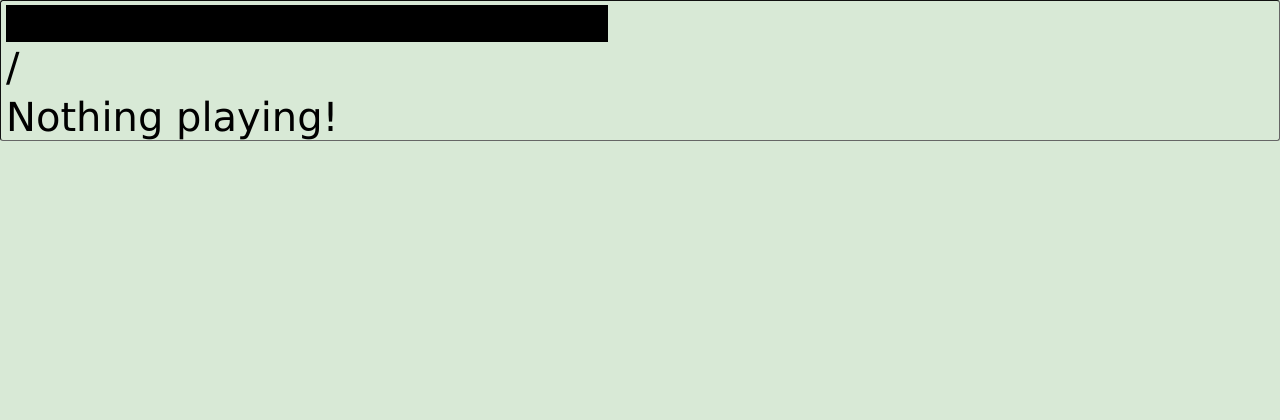
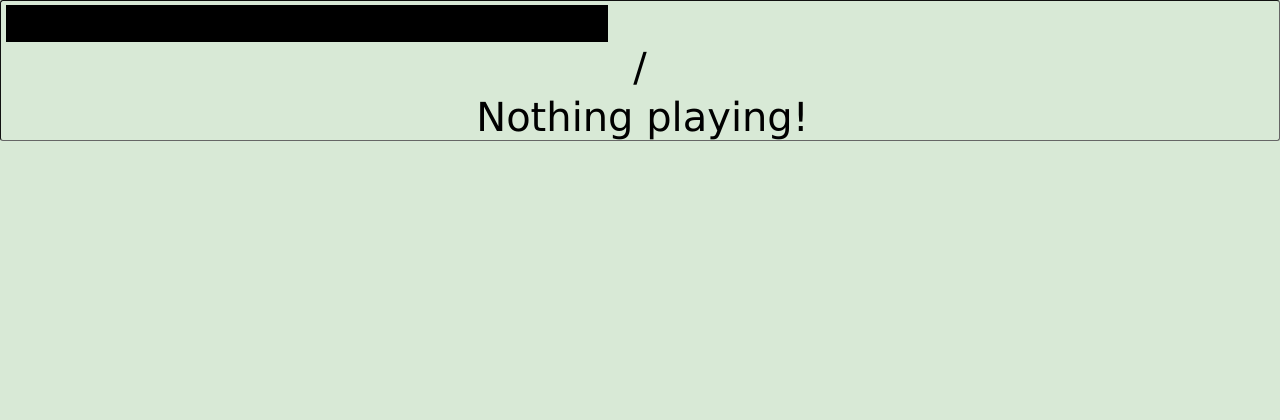
Before and after one commit to ScuttleSE/gbsfm_web, a Django app: template playlist/templates/carplay.html in a window 1280 px wide. Shown: the top 420 px of the page. Run offline with Django 3.2, Linux system fonts and the light colour scheme; the template is opened without the code that fills it, so the values that code supplies are empty; parts of the project's set-up code (start-up, migrations or seed data) failed here and were passed over; some libraries are stand-ins or nearby versions.

Commit message:
css fuckery

```diff
--- a/playlist/templates/carplay.html
+++ b/playlist/templates/carplay.html
@@ -413,7 +413,7 @@ $(document).ready(function(){
           {% endfor %}
         </div>
       </div>-->
-      <div id="carplay">
+      <div id="carplay" style="text-align: center;">
 
         <div id="carplayprogbarbox">
           <div id="carplayprogtube">
```
